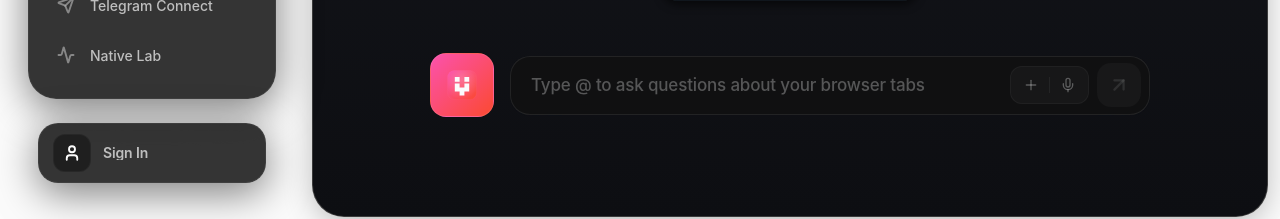
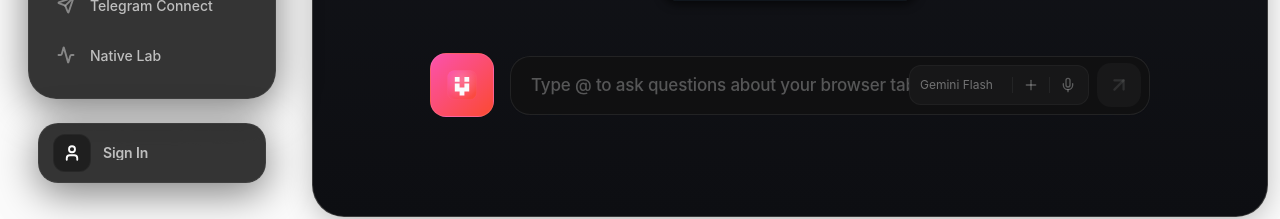
Before and after one commit to RaghavenderSingh/consciouss-ai, a React (Vite) app in the folder src/renderer/: page / in a window 1280 px wide. Shown: the part 571-790 px from the top of the page. Built offline with nearby package versions, Linux system fonts and the light colour scheme.

Commit message:
added multi model support

```diff
--- a/src/renderer/src/components/CommandBar.tsx
+++ b/src/renderer/src/components/CommandBar.tsx
@@ -25,6 +25,7 @@ export default function CommandBar({
   onNewChat
 }: Props): React.ReactElement {
   const [value, setValue] = useState('')
+  const [model, setModel] = useState(() => localStorage.getItem('consciouss_model') || 'google/gemini-2.0-flash-001')
   const inputRef = useRef<HTMLInputElement>(null)
 
   useEffect(() => {
@@ -138,6 +139,34 @@ export default function CommandBar({
             marginRight: 8
           }}
         >
+          {/* Model Selector */}
+          <select
+            value={model}
+            onChange={(e) => {
+              setModel(e.target.value)
+              localStorage.setItem('consciouss_model', e.target.value)
+            }}
+            style={{
+              background: 'transparent',
+              border: 'none',
+              outline: 'none',
+              color: 'rgba(255,255,255,0.4)',
+              cursor: 'pointer',
+              fontSize: 12,
+              padding: '6px 4px',
+              fontFamily: 'inherit',
+              appearance: 'none',
+              WebkitAppearance: 'none'
+            }}
+          >
+            <option value="google/gemini-2.0-flash-001">Gemini Flash</option>
+            <option value="google/gemini-2.0-pro-exp-02-05:free">Gemini Pro</option>
+            <option value="anthropic/claude-3.5-sonnet">Claude Sonnet</option>
+            <option value="openai/gpt-4o">GPT-4o</option>
+          </select>
+
+          <div style={{ width: 1, height: 16, background: 'rgba(255,255,255,0.06)' }} />
+
           <button
             onClick={onNewChat}
             style={{
--- a/src/renderer/src/components/HomeView.tsx
+++ b/src/renderer/src/components/HomeView.tsx
@@ -3,6 +3,9 @@ import { motion } from 'framer-motion'
 import CommandBar from './CommandBar'
 import { ContainerTextFlip } from './ContainerTextFlip'
 import OrbShader from './OrbShader'
+
+
+
 
 
 interface Props {
@@ -104,6 +107,8 @@ export default function HomeView({
             placeholder="Type @ to ask questions about your browser tabs"
           />
         </motion.div>
+
+
       </div>
     </div>
   )
--- a/src/renderer/src/hooks/useOpenRouter.ts
+++ b/src/renderer/src/hooks/useOpenRouter.ts
@@ -1,7 +1,6 @@
 import { useState, useCallback, useRef } from 'react'
 import { AIResponse } from '../types'
 
-const MODEL = 'google/gemini-2.0-flash-001'
 const API_URL = 'https://openrouter.ai/api/v1/chat/completions'
 
 const SYSTEM_PROMPT = `You are Consciouss, an AI agent built into macOS. You can see the user's screen and control their computer.
@@ -89,7 +88,8 @@ AppleScript Music patterns (Robust):
 - Play a song by name: tell application "Music"\n  activate\n  try\n    play (first track of library playlist 1 whose name contains "SONG_NAME")\n  on error\n    open location "https://www.youtube.com/results?search_query=SONG_NAME"\n  end try\nend tell
 
 AppleScript Notes patterns (Robust):
-- Create/Show: tell application "Notes"\n  activate\n  tell account "iCloud"\n    set n to make new note with properties {name:"Title", body:"Body text"}\n    show n\n  end tell\nend tell
+- IMPORTANT: When asked to write a note, YOU MUST GENERATE the actual meaningful content and put it in the "body" property. Do NOT just copy the user's prompt as the name.
+- Create/Show: tell application "Notes"\n  activate\n  tell account "iCloud"\n    set n to make new note with properties {name:"A Relevant Title", body:"The fully generated content goes here..."}\n    show n\n  end tell\nend tell
 
 TASK CONTINUITY RULES (IMPORTANT):
 1. MULTI-STEP TASKS: If the user asks to "Play a song", "Search for X", or anything that requires navigating first, you MUST set "continue_task": true after the first action (e.g., after opening the URL).
@@ -169,7 +169,7 @@ export function useOpenRouter(onToken?: (token: string) => void): UseOpenRouterR
             'X-Title': 'ConscioussAI'
           },
           body: JSON.stringify({
-            model: MODEL,
+            model: localStorage.getItem('consciouss_model') || 'google/gemini-2.0-flash-001',
             stream: true,
             messages: [
               { role: 'system', content: systemPromptWithContext },
```
Also changed, not shown: src/renderer/src/components/QuickActionCard.tsx (added, +66 -0 lines).
